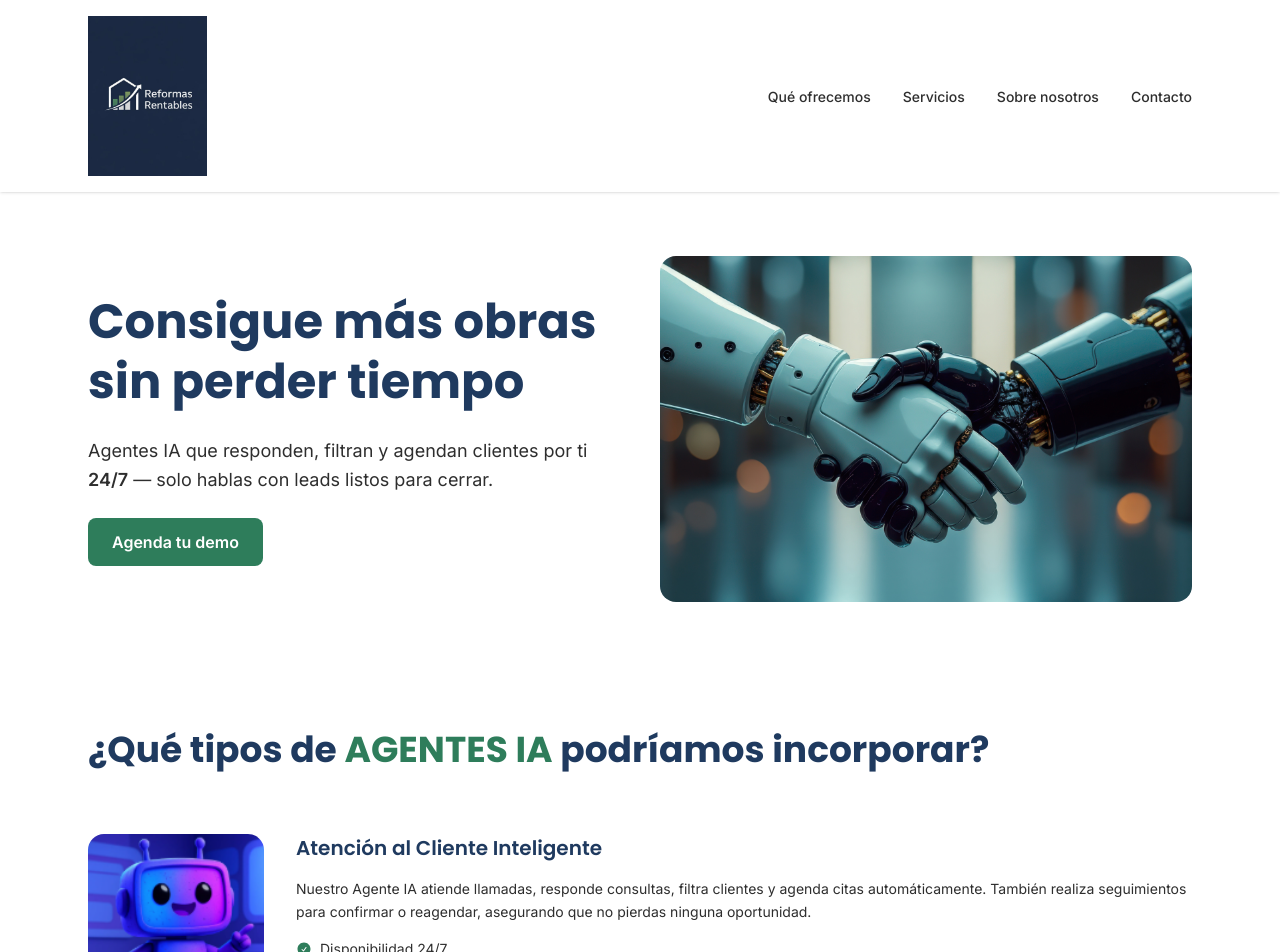
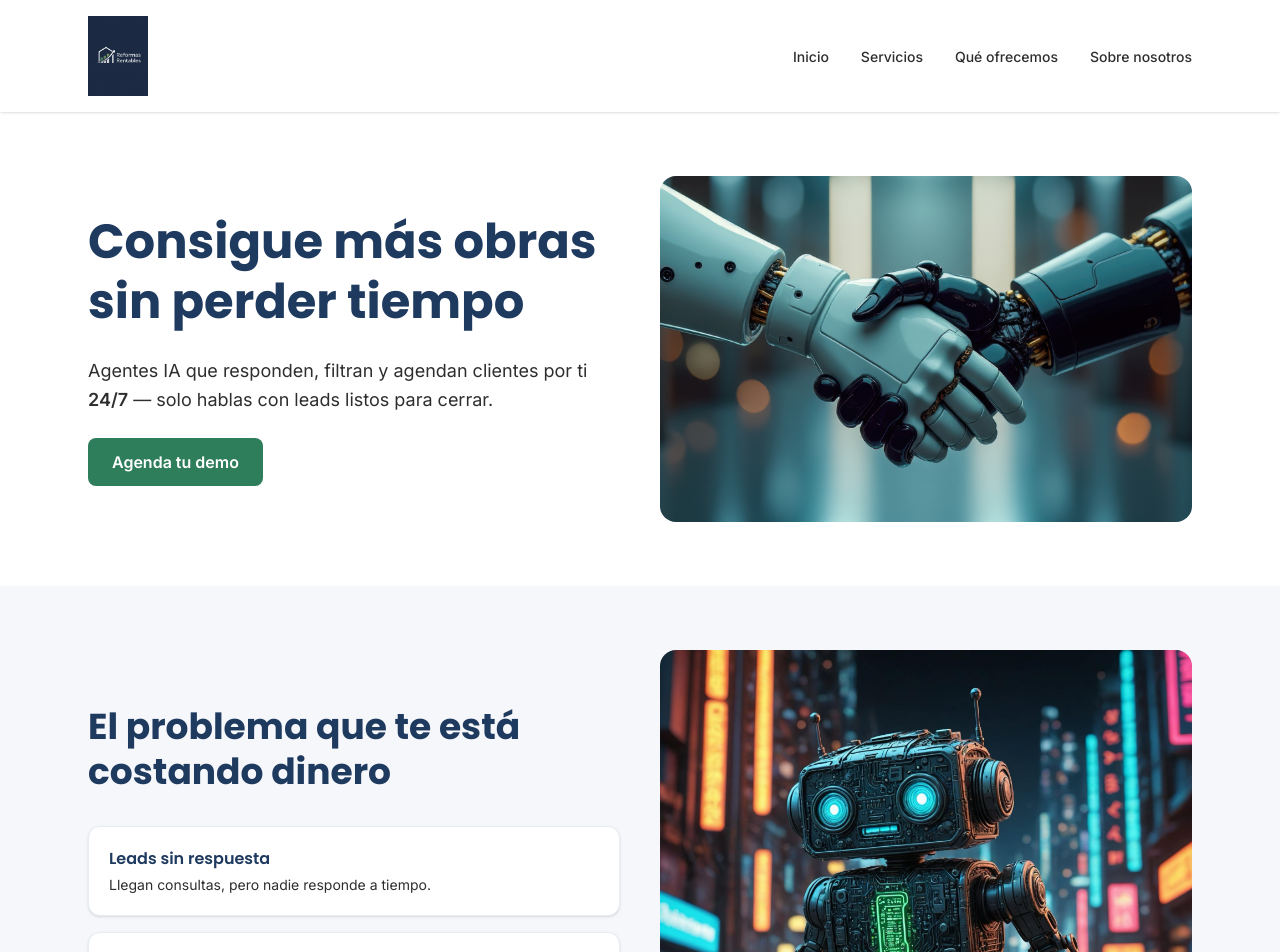
Before and after one commit to AnaAguileraMorales88/agente-ia, a React (Vite) app: page / in a window 1280 px wide. Shown: the top 952 px of the page. Built offline with nearby package versions, Linux system fonts and the light colour scheme.

Commit message:
Feat:Añadido sesión de equipo

```diff
--- a/src/App.jsx
+++ b/src/App.jsx
@@ -5,7 +5,7 @@ import Problem from './components/Problem'
 import Scenario from './components/Scenario'
 import ValueProposition from './components/ValueProposition'
 import WhyUs from './components/WhyUs'
-import UseCases from './components/UseCases'
+import Team from './components/Team'
 import Faq from './components/Faq'
 import Cta from './components/Cta'
 import Footer from './components/Footer'
@@ -17,14 +17,14 @@ function App() {
       <Header />
       <main>
         <Hero />
-        <WhatWeOffer />
         <Problem />
         <Scenario />
         <ValueProposition />
+        <Faq />
+        <WhatWeOffer />
+        <Cta />
         <WhyUs />
-        <UseCases />
-        <Faq />
-        <Cta />
+        <Team />
       </main>
       <Footer />
     </>
--- a/src/components/Footer.jsx
+++ b/src/components/Footer.jsx
@@ -3,7 +3,7 @@ import logoWhite from '../assets/images/Logo blanco.jpeg'
 const SOCIAL_LINKS = [
     {
         label: 'Facebook',
-        href: 'https://www.facebook.com/profile.php?id=61579573666134',
+        href: 'https://www.facebook.com/ReformasRntablesIA/',
         icon: (
             <svg xmlns="http://www.w3.org/2000/svg" className="h-7 w-7" fill="currentColor" viewBox="0 0 24 24" aria-hidden="true">
                 <path d="M18 2h-3a5 5 0 00-5 5v3H7v4h3v8h4v-8h3l1-4h-4V7a1 1 0 011-1h3z" />
--- a/src/components/Header.jsx
+++ b/src/components/Header.jsx
@@ -2,17 +2,17 @@ import { useState } from 'react'
 import logo from '../assets/images/Logo.jpeg'
 
 const NAV_LINKS = [
-    { href: '#¿qué-ofrecemos?', label: 'Qué ofrecemos' },
+    { href: '#inicio', label: 'Inicio' },
     { href: '#servicios', label: 'Servicios' },
+    { href: '#que-ofrecemos', label: 'Qué ofrecemos' },
     { href: '#sobre-nosotros', label: 'Sobre nosotros' },
-    { href: '#contacto', label: 'Contacto' },
 ]
 
 export default function Header() {
     const [isOpen, setIsOpen] = useState(false)
 
     return (
-        <header className="sticky top-0 z-50 bg-white shadow-sm">
+        <header className="sticky top-0 z-30 bg-white shadow-sm">
             <nav
                 className="max-w-6xl mx-auto px-6 py-4 flex items-center justify-between"
                 aria-label="Navegación principal"
@@ -25,7 +25,7 @@ export default function Header() {
                     <img
                         src={logo}
                         alt="Logo de la empresa"
-                        className="h-20 sm:h-25 md:h-30 lg:h-40 w-auto"
+                        className="h-20 sm:h-25 md:h-30 lg:h-20 w-auto"
                     />
                 </a>
 
--- /dev/null
+++ b/src/components/Team.jsx
@@ -0,0 +1,70 @@
+    import erikaImg from '../assets/Images/ErikaIA.png'
+    import anaImg from '../assets/Images/Ana.jpg'
+
+    const TEAM = [
+    {
+        name: 'ERIKA',
+        role: 'Director Marketing',
+        description:
+        'Estratega en marketing digital y publicidad de alto rendimiento. Diseña las campañas y embudos que impulsan a nuestros Agentes IA para generar más prospectos calificados, reducir costos y aumentar conversiones en cualquier sector.',
+        image: erikaImg,
+        alt: 'Foto de Erika, Directora de Marketing',
+    },
+    {
+        name: 'ANA',
+        role: 'Director de Operaciones',
+        description:
+        'Desarrollador de software especializado en Inteligencia Artificial. Lidera la implementación de nuestros Agentes IA para que empiecen a vender, agendar y atender en tiempo récord, totalmente integrados a tu negocio.',
+        image: anaImg,
+        alt: 'Foto de Ana, Directora de Operaciones',
+    },
+    ]
+
+    export default function Team() {
+    return (
+        <section
+        id="equipo"
+        aria-labelledby="team-title"
+        className="py-16 bg-white"
+        >
+        <article className="max-w-6xl mx-auto px-6 flex flex-col gap-12">
+            <h2
+            id="team-title"
+            className="font-[family-name:var(--font-heading)] text-3xl md:text-4xl font-bold text-[#1F3A5F]"
+            >
+            Equipo con trayectoria
+            </h2>
+            <ul
+            className="grid grid-cols-1 md:grid-cols-2 gap-12 list-none p-0 m-0"
+            role="list"
+            >
+            {TEAM.map(({ name, role, description, image, alt }) => (
+                <li key={name} className="flex flex-col gap-4">
+                <figure className="m-0">
+                    <img
+                    src={image}
+                    alt={alt}
+                    className="w-58 h-58 object-cover object-top rounded-2xl mx-auto"
+
+                    />
+                </figure>
+                <section className="flex flex-col gap-2">
+                    <header>
+                    <p className="font-[family-name:var(--font-heading)] font-bold text-[#1F3A5F] text-lg text-center">
+                        {name}
+                    </p>
+                    <p className="font-[family-name:var(--font-body)] text-[#2E2E2E] text-sm text-center">
+                        {role}
+                    </p>
+                    </header>
+                    <p className="font-[family-name:var(--font-body)] text-[#2E2E2E] text-sm leading-relaxed text-center">
+                    {description}
+                    </p>
+                </section>
+                </li>
+            ))}
+            </ul>
+        </article>
+        </section>
+    )
+    }
```
Also changed, not shown: src/assets/images/Ana.jpg (added).
